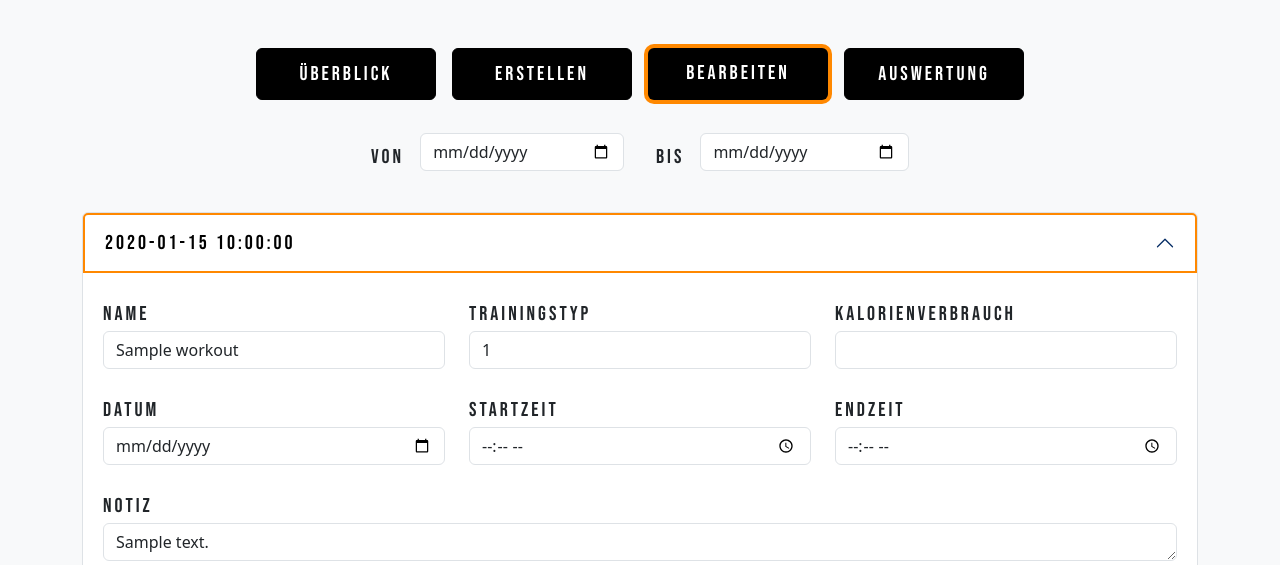
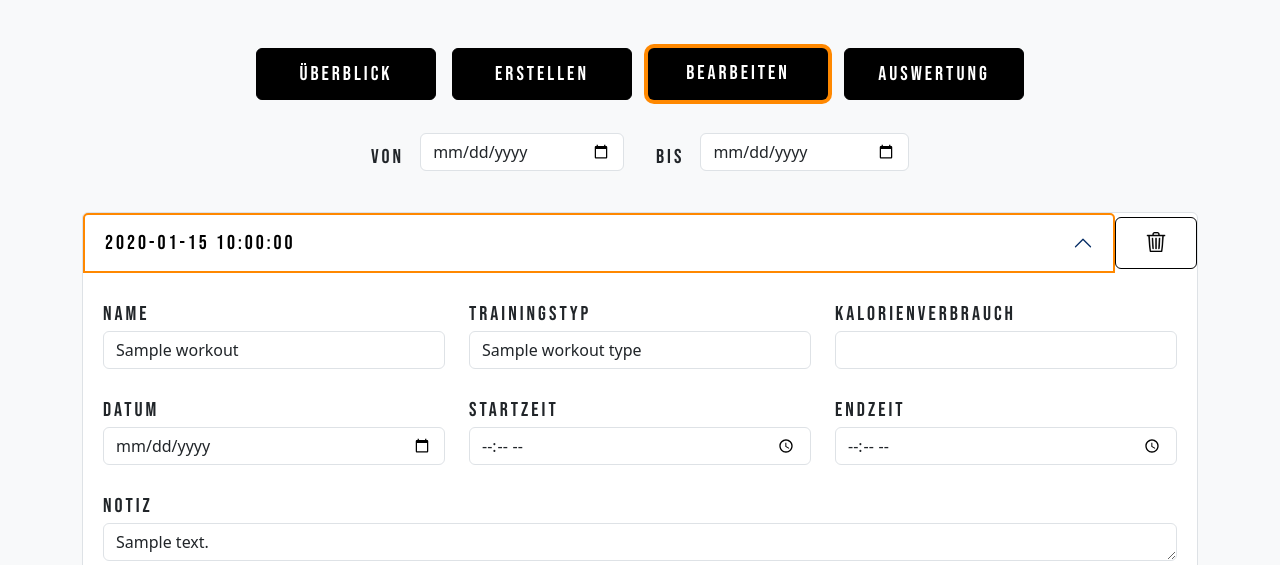
Before and after one commit to rh3ss/GymLog, a Flask app: template src/templates/pages/edit.html in a window 1280 px wide, after a click that opens the changed part. Shown: the part 100-665 px from the top of the page. Run offline with Flask 3, Linux system fonts and the light colour scheme; the template is opened without the code that fills it: most values are stand-ins (such as "Sample title", 1, 10 or a date in 2020); data that the repository does not hold is empty; some libraries are stand-ins or nearby versions.

Commit message:
Can delete workouts and references, edit sets and exercise_workouts

```diff
--- a/src/routes/config.py
+++ b/src/routes/config.py
@@ -19,4 +19,4 @@ workouts_bp = Blueprint("workouts", __name__)
 
 from .auth import auth
 from .pages import pages
-from .workouts import create_workout, edit_workout, create_exercise
+from .workouts import create_workout, edit_workout, delete_workout, create_exercise
--- a/src/routes/pages/edit_page.py
+++ b/src/routes/pages/edit_page.py
@@ -8,6 +8,7 @@ value_filter_start_date = value_filter_end_date - timedelta(days=7)
 
 def render_edit_page() -> str:
     workouts = _get_all_workouts_by_date_filtering()
+    workout_types = db_select_service.get_workout_types()
     exercises = db_select_service.get_exercises_with_equipment_and_musclegroup()
     workout_ids = [w["workout_id"] for w in workouts]
     exercises_workouts = db_select_service.get_exercises_workouts_by_workout_ids(
@@ -24,6 +25,7 @@ def render_edit_page() -> str:
         value_filter_start_date=value_filter_start_date,
         value_filter_end_date=value_filter_end_date,
         workouts=workouts,
+        workout_types=workout_types,
         exercises=exercises,
         exercises_workouts=exercises_workouts,
         sets=sets,
--- a/src/sql/extract_workouts_by_date_filtering.sql
+++ b/src/sql/extract_workouts_by_date_filtering.sql
@@ -13,4 +13,4 @@ FROM
 WHERE
     user_id = ? AND date BETWEEN ? AND ?
 ORDER BY
-    workout_id DESC;
+    date DESC;
--- a/src/static/style.css
+++ b/src/static/style.css
@@ -158,3 +158,14 @@ body {
 .btn-save-changes {
     width: 100%;
 }
+
+.btn-delete {
+    background-color: #ffffff;
+    border-color: #000000;
+}
+
+.btn-delete:hover {
+    background-color: #ffcccd;
+    border-color: #d2042d;
+    color: #ffffff;
+}
--- a/src/templates/pages/edit.html
+++ b/src/templates/pages/edit.html
@@ -41,13 +41,17 @@
         </form>
         <div class="accordion" id="workoutAccordion">
             {% for w in workouts %}
-            <form method="POST" action="{{ url_for('workouts.edit_workout') }}">
-                <input type="hidden" name="workout_id" value="{{ w.workout_id }}">
-                <div class="accordion-item">
-                    <h2 class="accordion-header" id="heading{{ loop.index }}">
-                        <button class="accordion-button sub-text collapsed" type="button" data-bs-toggle="collapse" data-bs-target="#collapse{{ loop.index }}" aria-expanded="false" aria-controls="collapse{{ loop.index }}">{{ w.date }}</button>
-                    </h2>
-                    <div id="collapse{{ loop.index }}" class="accordion-collapse collapse" aria-labelledby="heading{{ loop.index }}" data-bs-parent="#workoutAccordion">
+            <div class="accordion-item">
+                <h2 class="accordion-header d-flex align-items-center" id="heading{{ loop.index }}">
+                    <button class="accordion-button sub-text collapsed flex-grow-1" type="button" data-bs-toggle="collapse" data-bs-target="#collapse{{ loop.index }}" aria-expanded="false" aria-controls="collapse{{ loop.index }}">{{ w.date }}</button>
+                    <form method="POST" action="{{ url_for('workouts.delete_workout') }}">
+                        <input type="hidden" name="workout_id" value="{{ w.workout_id }}">
+                        <button type="submit" class="btn btn-custom btn-delete sub-text" onclick="return confirm('Workout wirklich löschen?')"><img src="{{ url_for('static', filename='img/trash.png') }}" width="20px"></button>
+                    </form>
+                </h2>
+                <div id="collapse{{ loop.index }}" class="accordion-collapse collapse" aria-labelledby="heading{{ loop.index }}" data-bs-parent="#workoutAccordion">
+                    <form method="POST" action="{{ url_for('workouts.edit_workout') }}">
+                        <input type="hidden" name="workout_id" value="{{ w.workout_id }}">
                         <div class="accordion-body">
                             <div class="row mb-3">
                                 <div class="col-md-4">
@@ -56,7 +60,11 @@
                                 </div>
                                 <div class="col-md-4">
                                     <label class="form-label sub-text">Trainingstyp</label>
-                                    <input type="text" name="workout_type" class="form-control" value="{{ w.workout_type_id }}" required></input>
+                                    <select name="workout_type" class="form-control" required>
+                                        {% for wt in workout_types %}
+                                            <option value="{{ wt.workout_type_id }}" {% if wt.workout_type_id == w.workout_type_id %}selected{% endif %}>{{ wt.name }}</option>
+                                        {% endfor %}
+                                    </select>
                                 </div>
                                 <div class="col-md-4">
                                     <label class="form-label sub-text">Kalorienverbrauch</label>
@@ -132,10 +140,10 @@
                                                                                 <div class="card-body">
                                                                                     <div class="row">
                                                                                         <div class="col-md-4">
-                                                                                            <input type="number" class="form-control" name="weights[{{ ew.exercise_workout_id }}][]" value="{{ s.weight if s.weight is not none else '' }}" readonly>
+                                                                                            <input type="number" class="form-control" name="weights[{{ ew.exercise_workout_id }}][]" value="{{ s.weight if s.weight is not none else '' }}">
                                                                                         </div>
                                                                                         <div class="col-md-4">
-                                                                                            <input type="number" class="form-control" name="reps[{{ ew.exercise_workout_id }}][]" value="{{ s.repetitions if s.repetitions is not none else '' }}" readonly>
+                                                                                            <input type="number" class="form-control" name="reps[{{ ew.exercise_workout_id }}][]" value="{{ s.repetitions if s.repetitions is not none else '' }}">
                                                                                         </div>
                                                                                         <div class="col-md-3"></div>
                                                                                         <div class="col-md-1">
@@ -161,9 +169,9 @@
                             </div>
                             <button type="submit" class="btn btn-custom btn-save-changes sub-text">Änderungen speichern</button>
                         </div>
-                    </div>
+                    </form>
                 </div>
-            </form>
+            </div>
             {% endfor %}
         </div>
     </div>
```
Also changed, not shown: src/routes/workouts/delete_workout.py (added, +36 -0 lines), src/routes/workouts/edit_workout.py (+48 -19 lines), src/services/dbupdateservice.py (+14 -0 lines), src/static/img/trash.png (added).
